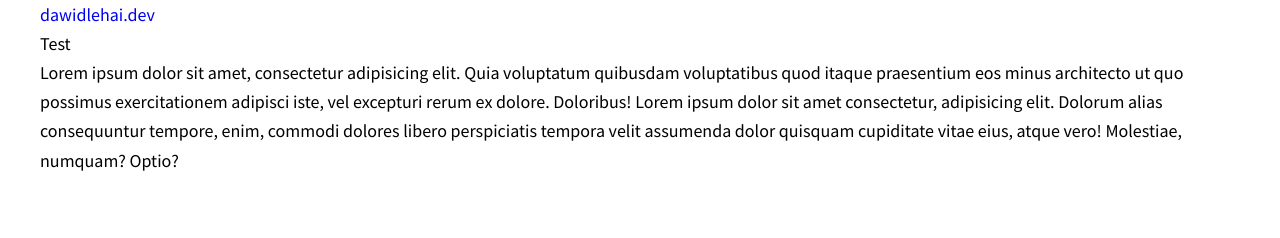
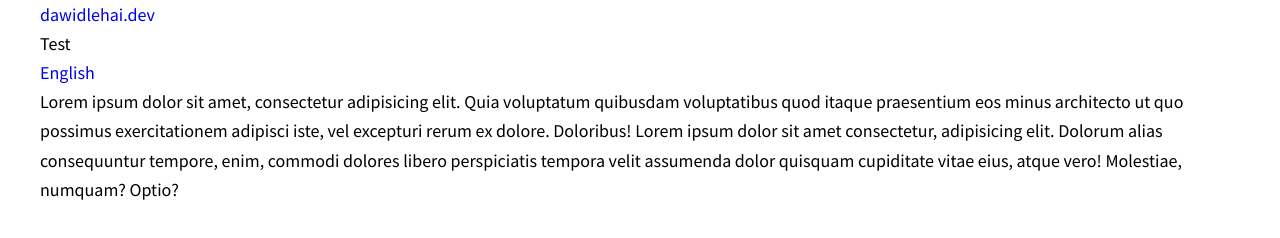
Before and after one commit to saitamason/personal-astro, an Astro site: page / in a window 1280 px wide. Built offline with nearby package versions, Linux system fonts and the light colour scheme; Astro itself is replaced by a stand-in of ours.

Commit message:
feat: automate change language link

```diff
--- a/src/layouts/Header.astro
+++ b/src/layouts/Header.astro
@@ -1,24 +1,35 @@
 ---
 import type { Language } from "../utils/types";
-import { getSite } from "../utils/utils.astro";
+import { getSite, getSiteName, getLanguageUrls } from "../utils/utils.astro";
 
 interface Props extends Language {}
 
-// const { language } = Astro.props;
+const { language } = Astro.props;
+const isEn = language === "en";
+const langCode = isEn ? "pl" : "en";
+const url = getLanguageUrls(Astro.url.pathname);
 
-const site = String(getSite());
-const siteName = site.slice(site.indexOf("//") + 2, -1);
+const site = getSite();
+const siteName = getSiteName();
 ---
 
 <header class="mid-col">
   <a href={site}><div class="logo-container"></div>{siteName}</a>
   <nav>
     <slot>Test</slot>
-    <nav>
-      <ul>
-        <li><a href=""></a></li>
-        <li></li>
-      </ul>
-    </nav>
+  </nav>
+  <nav>
+    <ul>
+      <li>
+        <a
+          rel="alternate"
+          hreflang={langCode}
+          href={url[langCode]}
+          lang={langCode}
+          >{isEn ? "Polski" : "English"}
+        </a>
+      </li>
+      <li></li>
+    </ul>
   </nav>
 </header>
--- a/src/layouts/Layout.astro
+++ b/src/layouts/Layout.astro
@@ -3,7 +3,7 @@ import "@fontsource/lora";
 import "@fontsource/source-sans-pro";
 
 import type { Language } from "../utils/types";
-import { getSite } from "../utils/utils.astro";
+import { getLanguageUrls } from "../utils/utils.astro";
 import Header from "./Header.astro";
 
 interface Props extends Language {
@@ -21,11 +21,7 @@ if (description.length > 150)
     `The description mustn't have more than 150 characters: ${description}`
   );
 
-const { pathname: path } = Astro.url;
-const site = getSite();
-
-const englishUrl = new URL(path, site);
-const polishUrl = new URL(`pl${path}`, site);
+const url = getLanguageUrls(Astro.url.pathname);
 ---
 
 <!DOCTYPE html>
@@ -36,9 +32,9 @@ const polishUrl = new URL(`pl${path}`, site);
     <meta name="description" content={description} />
 
     <link rel="icon" type="image/svg+xml" href="/favicon.svg" />
-    <link rel="alternate" hreflang="en" href={englishUrl} />
-    <link rel="alternate" hreflang="pl" href={polishUrl} />
-    <link rel="alternate" hreflang="x-default" href={englishUrl} />
+    <link rel="alternate" hreflang="en" href={url.en} />
+    <link rel="alternate" hreflang="pl" href={url.pl} />
+    <link rel="alternate" hreflang="x-default" href={url.en} />
 
     <title>{title}</title>
   </head>
--- a/src/utils/utils.astro
+++ b/src/utils/utils.astro
@@ -4,4 +4,20 @@ export const getSite = () => {
   if (!site) throw new Error("Please define site property in astro.config.");
   return site;
 };
+
+export const getLanguageUrls = (path: string) => {
+  const site = getSite();
+  const englishUrl = new URL(path, site);
+  const polishUrl = new URL(`pl${path}`, site);
+  return {
+    en: englishUrl,
+    pl: polishUrl,
+  };
+};
+
+export const getSiteName = () => {
+  const site = String(getSite());
+  const siteName = site.slice(site.indexOf("//") + 2, -1);
+  return siteName;
+};
 ---
```
